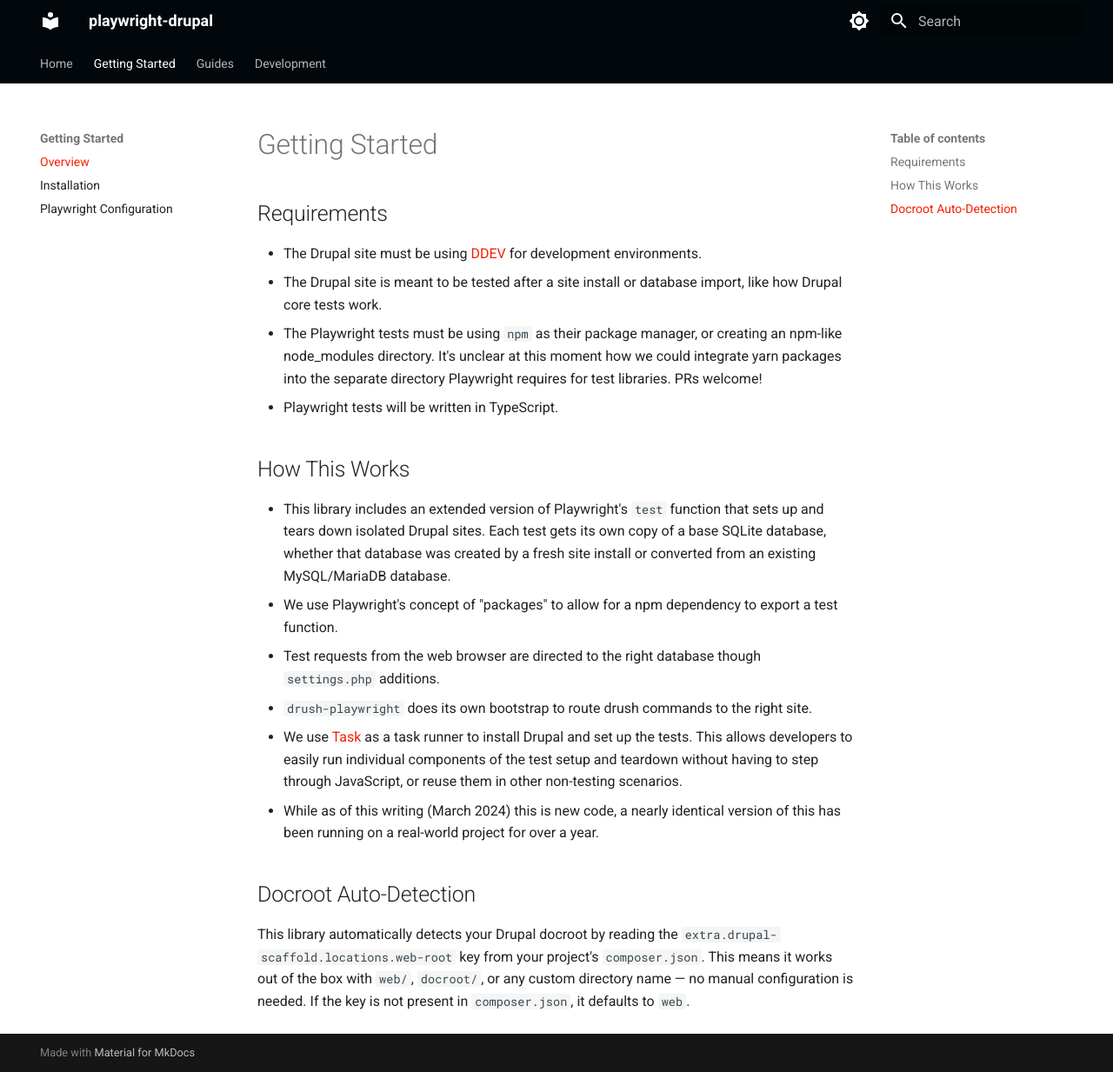
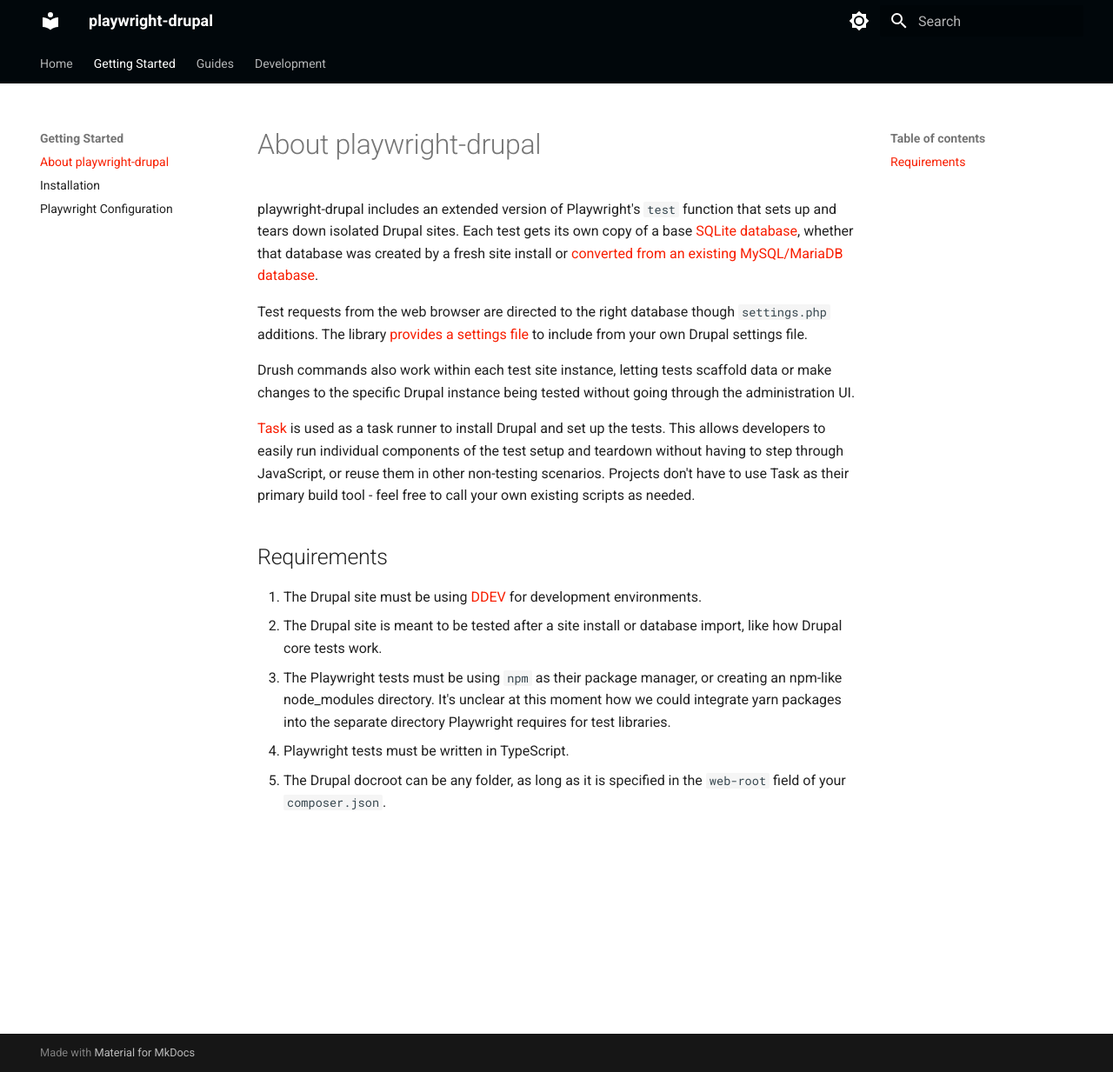
Before and after one commit to Lullabot/playwright-drupal, an MkDocs documentation site: the page built from docs/getting-started/index.md, in a window 1280 px wide and 1233 px high. Shown: the whole window at 87% size. Built offline with MkDocs 1.6.1 and Material for MkDocs 9.7.7, drawn with Linux system fonts in a browser that asks for light colours; the version menu is left out.

Commit message:
docs: rewrite to About playwright-drupal

```diff
--- a/docs/getting-started/index.md
+++ b/docs/getting-started/index.md
@@ -1,21 +1,17 @@
-# Getting Started
+# About playwright-drupal
+
+playwright-drupal includes an extended version of Playwright's `test` function that sets up and tears down isolated Drupal sites. Each test gets its own copy of a base [SQLite database](https://sqlite.org/), whether that database was created by a fresh site install or [converted from an existing MySQL/MariaDB database](https://github.com/techouse/mysql-to-sqlite3).
+
+Test requests from the web browser are directed to the right database though `settings.php` additions. The library [provides a settings file](https://github.com/Lullabot/playwright-drupal/blob/main/settings/settings.playwright.php) to include from your own Drupal settings file.
+
+Drush commands also work within each test site instance, letting tests scaffold data or make changes to the specific Drupal instance being tested without going through the administration UI.
+
+[Task](https://taskfile.dev) is used as a task runner to install Drupal and set up the tests. This allows developers to easily run individual components of the test setup and teardown without having to step through JavaScript, or reuse them in other non-testing scenarios. Projects don't have to use Task as their primary build tool - feel free to call your own existing scripts as needed.
 
 ## Requirements
 
-- The Drupal site must be using [DDEV](https://ddev.com/) for development environments.
-- The Drupal site is meant to be tested after a site install or database import, like how Drupal core tests work.
-- The Playwright tests must be using `npm` as their package manager, or creating an npm-like node_modules directory. It's unclear at this moment how we could integrate yarn packages into the separate directory Playwright requires for test libraries. PRs welcome!
-- Playwright tests will be written in TypeScript.
-
-## How This Works
-
-- This library includes an extended version of Playwright's `test` function that sets up and tears down isolated Drupal sites. Each test gets its own copy of a base SQLite database, whether that database was created by a fresh site install or converted from an existing MySQL/MariaDB database.
-- We use Playwright's concept of "packages" to allow for a npm dependency to export a test function.
-- Test requests from the web browser are directed to the right database though `settings.php` additions.
-- `drush-playwright` does its own bootstrap to route drush commands to the right site.
-- We use [Task](https://taskfile.dev) as a task runner to install Drupal and set up the tests. This allows developers to easily run individual components of the test setup and teardown without having to step through JavaScript, or reuse them in other non-testing scenarios.
-- While as of this writing (March 2024) this is new code, a nearly identical version of this has been running on a real-world project for over a year.
-
-## Docroot Auto-Detection
-
-This library automatically detects your Drupal docroot by reading the `extra.drupal-scaffold.locations.web-root` key from your project's `composer.json`. This means it works out of the box with `web/`, `docroot/`, or any custom directory name — no manual configuration is needed. If the key is not present in `composer.json`, it defaults to `web`.
+1. The Drupal site must be using [DDEV](https://ddev.com/) for development environments.
+2. The Drupal site is meant to be tested after a site install or database import, like how Drupal core tests work.
+3. The Playwright tests must be using `npm` as their package manager, or creating an npm-like node_modules directory. It's unclear at this moment how we could integrate yarn packages into the separate directory Playwright requires for test libraries.
+4. Playwright tests must be written in TypeScript.
+5. The Drupal docroot can be any folder, as long as it is specified in the `web-root` field of your `composer.json`.
--- a/mkdocs.yml
+++ b/mkdocs.yml
@@ -54,7 +54,7 @@ extra:
 nav:
   - Home: index.md
   - Getting Started:
-    - Overview: getting-started/index.md
+    - About playwright-drupal: getting-started/index.md
     - Installation: getting-started/installation.md
     - Playwright Configuration: getting-started/playwright-configuration.md
   - Guides:
```
